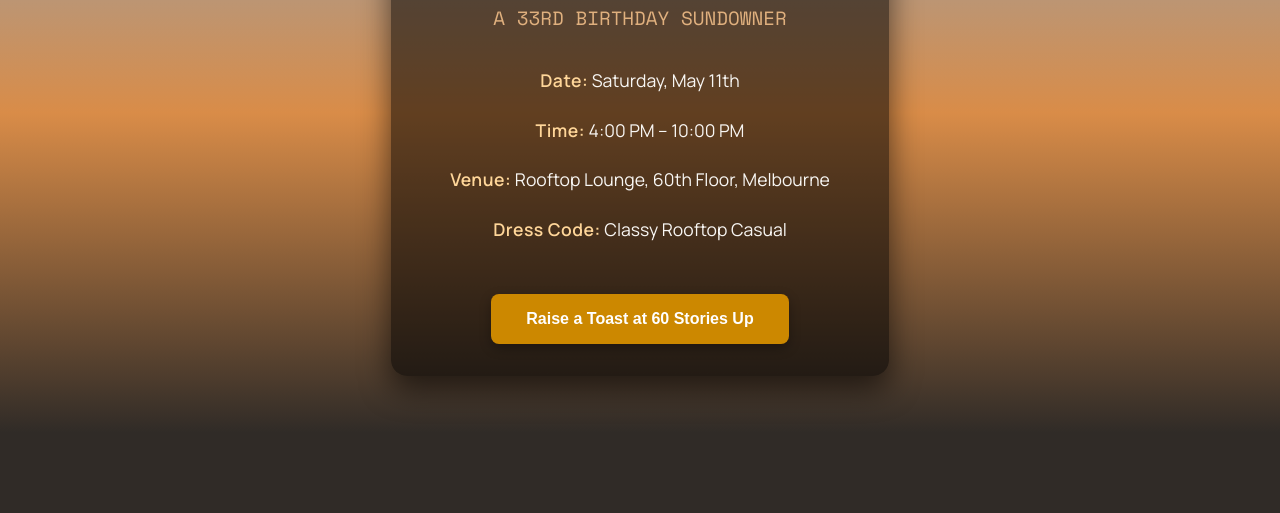
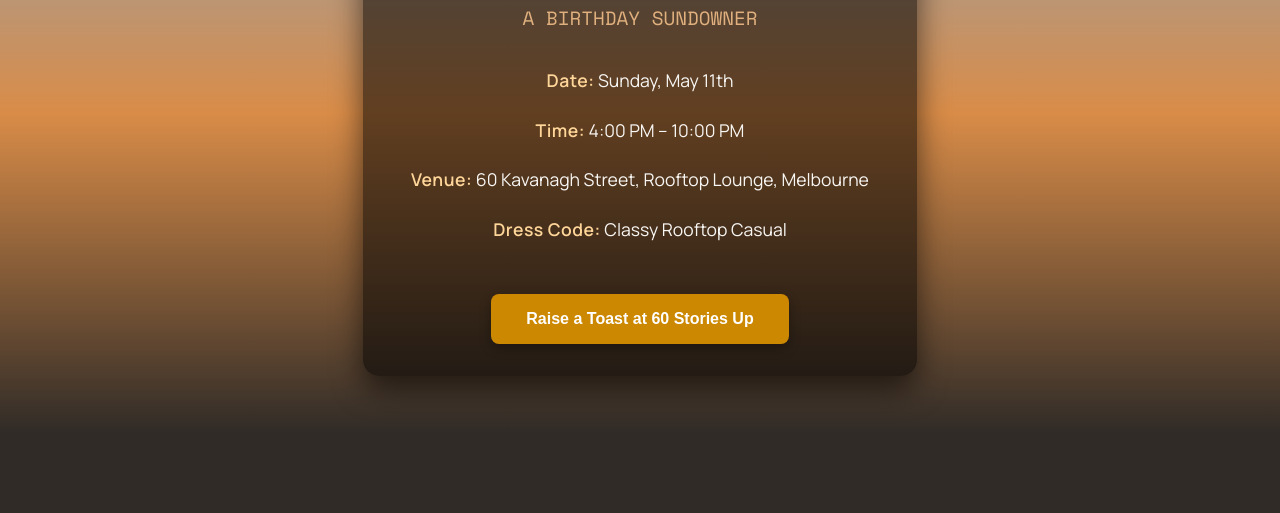
Before and after one commit to dheerajsena/dheerajs-birthday-invite, a plain HTML site: page index.html in a window 1280 px wide. Shown: the part 287-800 px from the top of the page. Drawn offline with nearby package versions, Linux system fonts and the light colour scheme.

Commit message:
Update index.html

```diff
--- a/index.html
+++ b/index.html
@@ -11,11 +11,11 @@
   <div class="invite-container">
     <div class="sunset-overlay">
       <h1 class="title">Sunset & Scotch</h1>
-      <p class="subtitle">A 33rd Birthday Sundowner</p>
+      <p class="subtitle">A Birthday Sundowner</p>
       <div class="details">
-        <p><strong>Date:</strong> Saturday, May 11th</p>
+        <p><strong>Date:</strong> Sunday, May 11th</p>
         <p><strong>Time:</strong> 4:00 PM – 10:00 PM</p>
-        <p><strong>Venue:</strong> Rooftop Lounge, 60th Floor, Melbourne</p>
+        <p><strong>Venue:</strong> 60 Kavanagh Street, Rooftop Lounge, Melbourne</p>
         <p><strong>Dress Code:</strong> Classy Rooftop Casual</p>
       </div>
       <button class="rsvp-button">Raise a Toast at 60 Stories Up</button>
```
